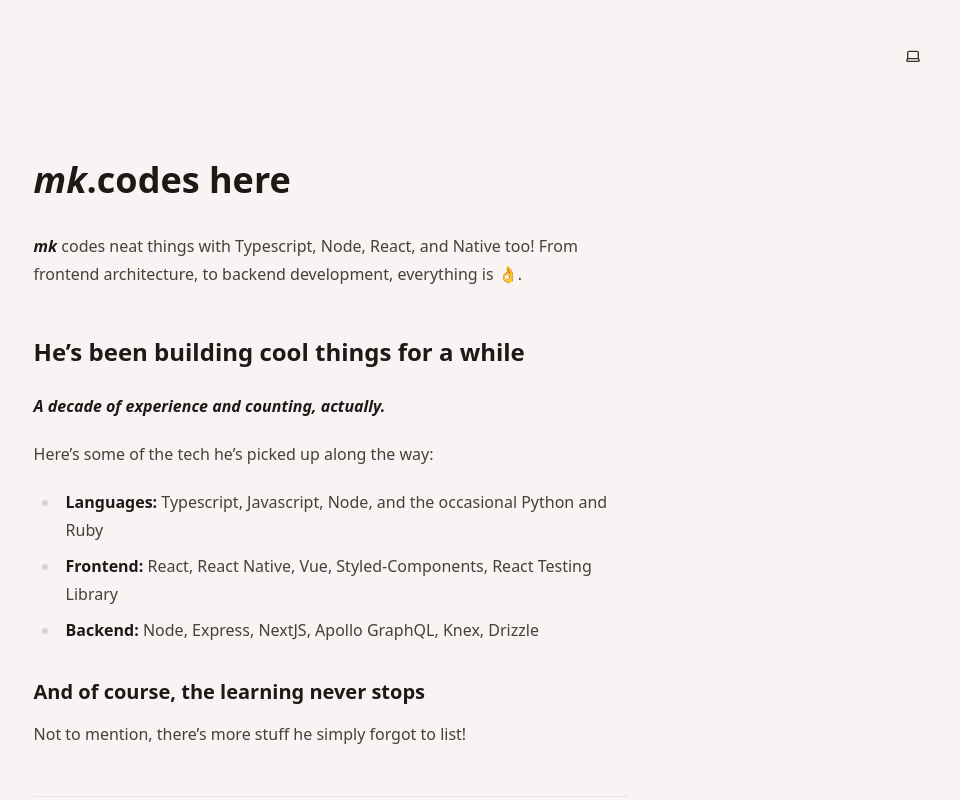
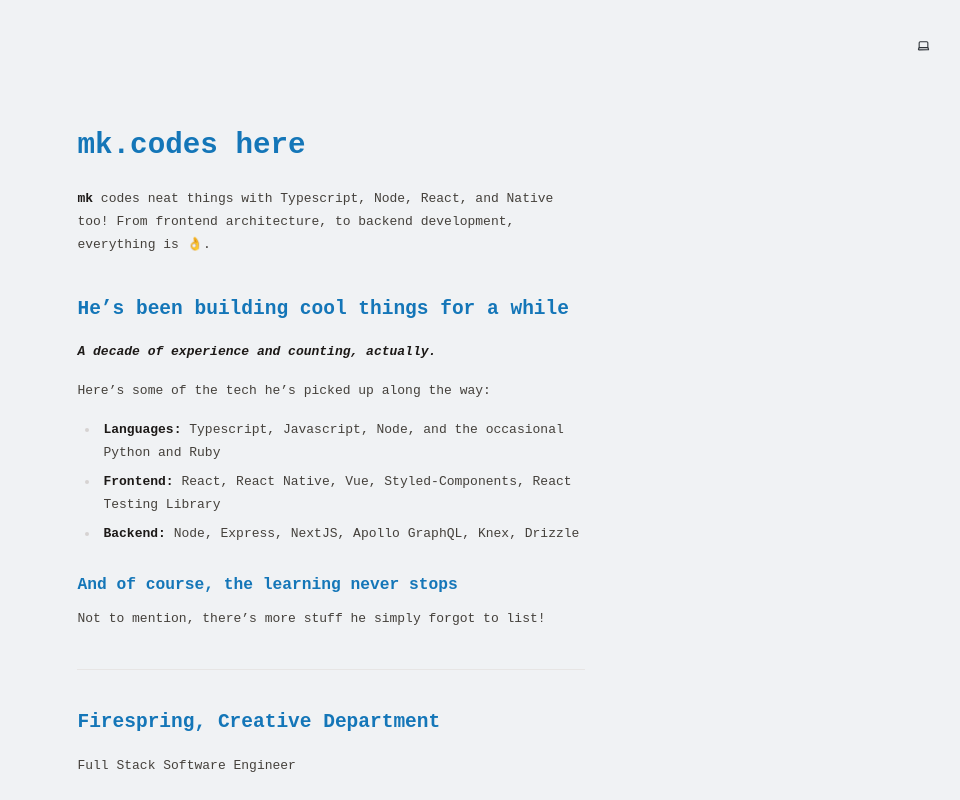
Before and after one commit to mkmakes/mkmakes.github.io, a Next.js app: page / in a window 1280 px wide. Shown: the top 800 px of the page, without its empty margins (309-1269 px from the left). Built offline with nearby package versions, Linux system fonts and the light colour scheme.

Commit message:
Change theme colors

```diff
--- a/src/app/globals.css
+++ b/src/app/globals.css
@@ -4,76 +4,78 @@
 
 @custom-variant dark (&:is(.dark *));
 
+:root, .dark {
+  --radius: 0.625rem;
+}
+
 :root {
-  --background: 20 20% 96%;
-  --foreground: 20 30% 20%;
-  --card: 20 20% 96%;
-  --card-foreground: 20 30% 20%;
-  --popover: 20 20% 96%;
-  --popover-foreground: 20 30% 20%;
-  --primary: 15 70% 50%;
-  --primary-foreground: 15 80% 98%;
-  --secondary: 30 80% 60%;
-  --secondary-foreground: 30 50% 20%;
-  --muted: 20 15% 85%;
-  --muted-foreground: 20 25% 50%;
-  --accent: 20 15% 85%;
-  --accent-foreground: 20 30% 20%;
-  --destructive: 0 75% 55%;
-  --destructive-foreground: 0 10% 95%;
-  --border: 20 20% 85%;
-  --input: 20 20% 85%;
-  --ring: 15 70% 50%;
-  --chart-1: 15 70% 50%;
-  --chart-2: 30 80% 60%;
-  --chart-3: 340 70% 65%;
-  --chart-4: 60 70% 50%;
-  --chart-5: 300 80% 55%;
-  --radius: 0.625rem;
-  --sidebar: 20 20% 93%;
-  --sidebar-foreground: 20 30% 38%;
-  --sidebar-primary: 15 70% 47%;
-  --sidebar-primary-foreground: 15 80% 100%;
-  --sidebar-accent: 20 15% 82%;
-  --sidebar-accent-foreground: 20 30% 20%;
-  --sidebar-border: 20 20% 82%;
-  --sidebar-ring: 15 70% 47%;
+  --background: 220 15% 95%;
+  --foreground: 210 10% 20%;
+  --card: 220 15% 95%;
+  --card-foreground: 210 10% 20%;
+  --popover: 220 15% 95%;
+  --popover-foreground: 210 10% 20%;
+  --primary: 204 60% 50%;
+  --primary-foreground: 204 80% 95%;
+  --secondary: 215 15% 80%;
+  --secondary-foreground: 210 25% 20%;
+  --muted: 215 10% 90%;
+  --muted-foreground: 210 15% 40%;
+  --accent: 215 10% 90%;
+  --accent-foreground: 210 10% 20%;
+  --destructive: 0 80% 55%;
+  --destructive-foreground: 0 0% 98%;
+  --border: 215 15% 80%;
+  --input: 215 15% 80%;
+  --ring: 204 60% 50%;
+  --chart-1: 204 60% 50%;
+  --chart-2: 210 40% 60%;
+  --chart-3: 220 70% 50%;
+  --chart-4: 192 50% 60%;
+  --chart-5: 240 25% 50%;
+  --sidebar: 220 15% 92%;
+  --sidebar-foreground: 210 10% 38%;
+  --sidebar-primary: 204 60% 47%;
+  --sidebar-primary-foreground: 204 80% 100%;
+  --sidebar-accent: 215 10% 87%;
+  --sidebar-accent-foreground: 210 10% 20%;
+  --sidebar-border: 215 15% 77%;
+  --sidebar-ring: 204 60% 47%;
 }
 
 .dark {
-  --background: 20 20% 10%;
-  --foreground: 15 60% 85%;
-  --card: 20 20% 10%;
-  --card-foreground: 15 60% 85%;
-  --popover: 20 20% 10%;
-  --popover-foreground: 15 60% 85%;
-  --primary: 15 70% 50%;
-  --primary-foreground: 15 80% 98%;
-  --secondary: 30 80% 40%;
-  --secondary-foreground: 30 60% 85%;
-  --muted: 20 15% 20%;
-  --muted-foreground: 20 30% 60%;
-  --accent: 20 15% 20%;
-  --accent-foreground: 15 60% 85%;
-  --destructive: 0 75% 50%;
-  --destructive-foreground: 0 10% 95%;
-  --border: 20 20% 30%;
-  --input: 20 20% 30%;
-  --ring: 15 70% 50%;
-  --radius: 0.625rem;
-  --chart-1: 15 70% 50%;
-  --chart-2: 30 70% 50%;
-  --chart-3: 340 60% 60%;
-  --chart-4: 60 60% 45%;
-  --chart-5: 300 70% 55%;
-  --sidebar: 20 20% 2%;
-  --sidebar-foreground: 15 60% 56%;
-  --sidebar-primary: 15 70% 42%;
-  --sidebar-primary-foreground: 15 80% 98%;
-  --sidebar-accent: 20 15% 12%;
-  --sidebar-accent-foreground: 15 60% 85%;
-  --sidebar-border: 20 20% 22%;
-  --sidebar-ring: 15 70% 42%;
+  --background: 220 15% 10%;
+  --foreground: 204 50% 90%;
+  --card: 220 15% 10%;
+  --card-foreground: 204 50% 90%;
+  --popover: 220 15% 10%;
+  --popover-foreground: 204 50% 90%;
+  --primary: 204 60% 50%;
+  --primary-foreground: 204 80% 95%;
+  --secondary: 215 15% 30%;
+  --secondary-foreground: 204 50% 80%;
+  --muted: 215 10% 20%;
+  --muted-foreground: 210 40% 70%;
+  --accent: 215 10% 20%;
+  --accent-foreground: 204 50% 90%;
+  --destructive: 0 80% 50%;
+  --destructive-foreground: 204 90% 95%;
+  --border: 215 15% 30%;
+  --input: 215 15% 30%;
+  --ring: 204 60% 50%;
+  --chart-1: 210 50% 40%;
+  --chart-2: 204 80% 50%;
+  --chart-3: 220 60% 50%;
+  --chart-4: 192 40% 50%;
+  --chart-5: 240 25% 60%;
+  --sidebar: 220 15% 2%;
+  --sidebar-foreground: 204 50% 50%;
+  --sidebar-primary: 204 60% 42%;
+  --sidebar-primary-foreground: 204 80% 100%;
+  --sidebar-accent: 215 10% 12%;
+  --sidebar-accent-foreground: 204 50% 90%;
+  --sidebar-border: 215 15% 22%;
+  --sidebar-ring: 204 60% 42%;
 }
 
 @theme inline {
@@ -124,3 +126,16 @@
     @apply bg-background text-foreground;
   }
 }
+
+html {
+  font-family: monospace;
+
+  ::selection {
+    color: hsl(204 60% 50%);
+    background-color: hsl(220 15% 5%);
+  }
+}
+
+h1, h2, h3 {
+  color: hsl(204 80% 40%);
+}
--- a/src/app/layout.tsx
+++ b/src/app/layout.tsx
@@ -27,7 +27,7 @@ const RootLayout = ({
           enableSystem
           disableTransitionOnChange
         >
-          <ModeToggle className='absolute top-0 right-0 p-10' />
+          <ModeToggle className='fixed top-0 right-0 p-10' />
           <div
             className={`
               m-auto prose py-40 prose-stone
--- a/src/app/page.tsx
+++ b/src/app/page.tsx
@@ -6,15 +6,11 @@ const Home = () => {
   return (
     <>
       <header>
-        <h1>
-          <em>mk</em>.codes here
-        </h1>
+        <h1>mk.codes here</h1>
         <p>
-          <strong>
-            <em>mk</em>
-          </strong>{' '}
-          codes neat things with Typescript, Node, React, and Native too! From
-          frontend architecture, to backend development, everything is 👌.
+          <strong>mk</strong> codes neat things with Typescript, Node, React,
+          and Native too! From frontend architecture, to backend development,
+          everything is 👌.
         </p>
       </header>
       <h2>He&rsquo;s been building cool things for a while</h2>
@@ -55,7 +51,7 @@ const Home = () => {
       <p>Where will he end up in Kiwiland?</p>
       <hr />
       <h2>
-        Contact <em>mk</em>.codes
+        Contact <strong>mk.codes</strong>
       </h2>
       <p>Here are some of the ways you can reach him.</p>
       <PrimaryButton>Email</PrimaryButton>
--- a/src/components/ui/button/index.tsx
+++ b/src/components/ui/button/index.tsx
@@ -8,6 +8,7 @@ const buttonVariants = cva(
   `
     inline-flex shrink-0 items-center justify-center gap-2 rounded-md text-sm
     font-medium whitespace-nowrap transition-all outline-none
+    hover:cursor-pointer
     focus-visible:border-ring focus-visible:ring-[3px]
     focus-visible:ring-ring/50
     disabled:pointer-events-none disabled:opacity-50
```
